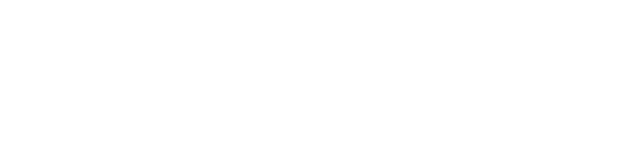
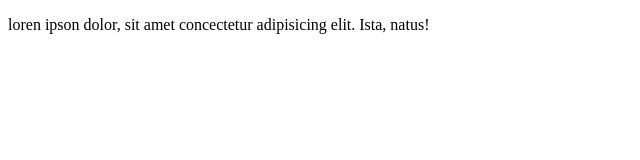
Before and after one commit to git-progamador-novato/test-repositorio, a plain HTML site: page index.html in a window 1280 px wide. Shown: the whole page, without its empty margins (0-640 px from the left). Drawn offline with Linux system fonts and the light colour scheme.

Commit message:
agregado DIV contenedor

```diff
--- a/index.html
+++ b/index.html
@@ -8,6 +8,11 @@
 </head>
 <body>
 
+    <div class="container">
+        <div class="row">
+            <p>loren ipson dolor, sit amet concectetur adipisicing elit. Ista, natus!  </p>
 
+        </div>
+    </div>
 </body>
 </html>
```
